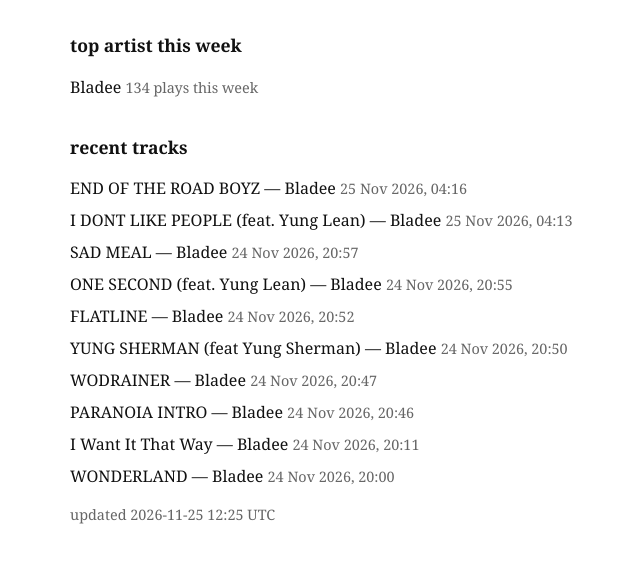
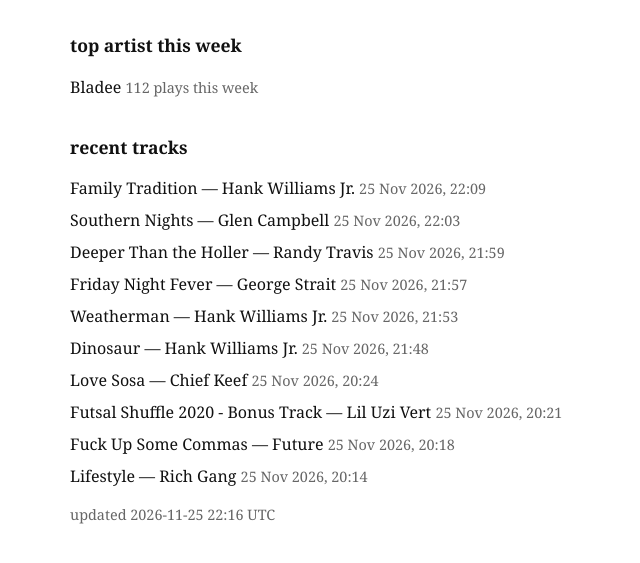
Before and after one commit to nathansimpson2007/blog, a plain HTML site: page music.html in a window 1280 px wide. Shown: the part 127-690 px from the top of the page, without its empty margins (250-890 px from the left). Drawn offline with Linux system fonts and the light colour scheme.

Commit message:
Update music page

```diff
--- a/music.html
+++ b/music.html
@@ -14,24 +14,24 @@
 
 <h2>top artist this week</h2>
 
-<p>Bladee <span class="date">134 plays this week</span></p>
+<p>Bladee <span class="date">112 plays this week</span></p>
 
 <h2>recent tracks</h2>
 
 <ul>
-  <li>END OF THE ROAD BOYZ — Bladee <span class="date">25 Nov 2026, 04:16</span></li>
-  <li>I DONT LIKE PEOPLE (feat. Yung Lean) — Bladee <span class="date">25 Nov 2026, 04:13</span></li>
-  <li>SAD MEAL — Bladee <span class="date">24 Nov 2026, 20:57</span></li>
-  <li>ONE SECOND (feat. Yung Lean) — Bladee <span class="date">24 Nov 2026, 20:55</span></li>
-  <li>FLATLINE — Bladee <span class="date">24 Nov 2026, 20:52</span></li>
-  <li>YUNG SHERMAN (feat Yung Sherman) — Bladee <span class="date">24 Nov 2026, 20:50</span></li>
-  <li>WODRAINER — Bladee <span class="date">24 Nov 2026, 20:47</span></li>
-  <li>PARANOIA INTRO — Bladee <span class="date">24 Nov 2026, 20:46</span></li>
-  <li>I Want It That Way — Bladee <span class="date">24 Nov 2026, 20:11</span></li>
-  <li>WONDERLAND — Bladee <span class="date">24 Nov 2026, 20:00</span></li>
+  <li>Family Tradition — Hank Williams Jr. <span class="date">25 Nov 2026, 22:09</span></li>
+  <li>Southern Nights — Glen Campbell <span class="date">25 Nov 2026, 22:03</span></li>
+  <li>Deeper Than the Holler — Randy Travis <span class="date">25 Nov 2026, 21:59</span></li>
+  <li>Friday Night Fever — George Strait <span class="date">25 Nov 2026, 21:57</span></li>
+  <li>Weatherman — Hank Williams Jr. <span class="date">25 Nov 2026, 21:53</span></li>
+  <li>Dinosaur — Hank Williams Jr. <span class="date">25 Nov 2026, 21:48</span></li>
+  <li>Love Sosa — Chief Keef <span class="date">25 Nov 2026, 20:24</span></li>
+  <li>Futsal Shuffle 2020 - Bonus Track — Lil Uzi Vert <span class="date">25 Nov 2026, 20:21</span></li>
+  <li>Fuck Up Some Commas — Future <span class="date">25 Nov 2026, 20:18</span></li>
+  <li>Lifestyle — Rich Gang <span class="date">25 Nov 2026, 20:14</span></li>
 </ul>
 
-<p class="date">updated 2026-11-25 12:25 UTC</p>
+<p class="date">updated 2026-11-25 22:16 UTC</p>
 
 </body>
 </html>
```
